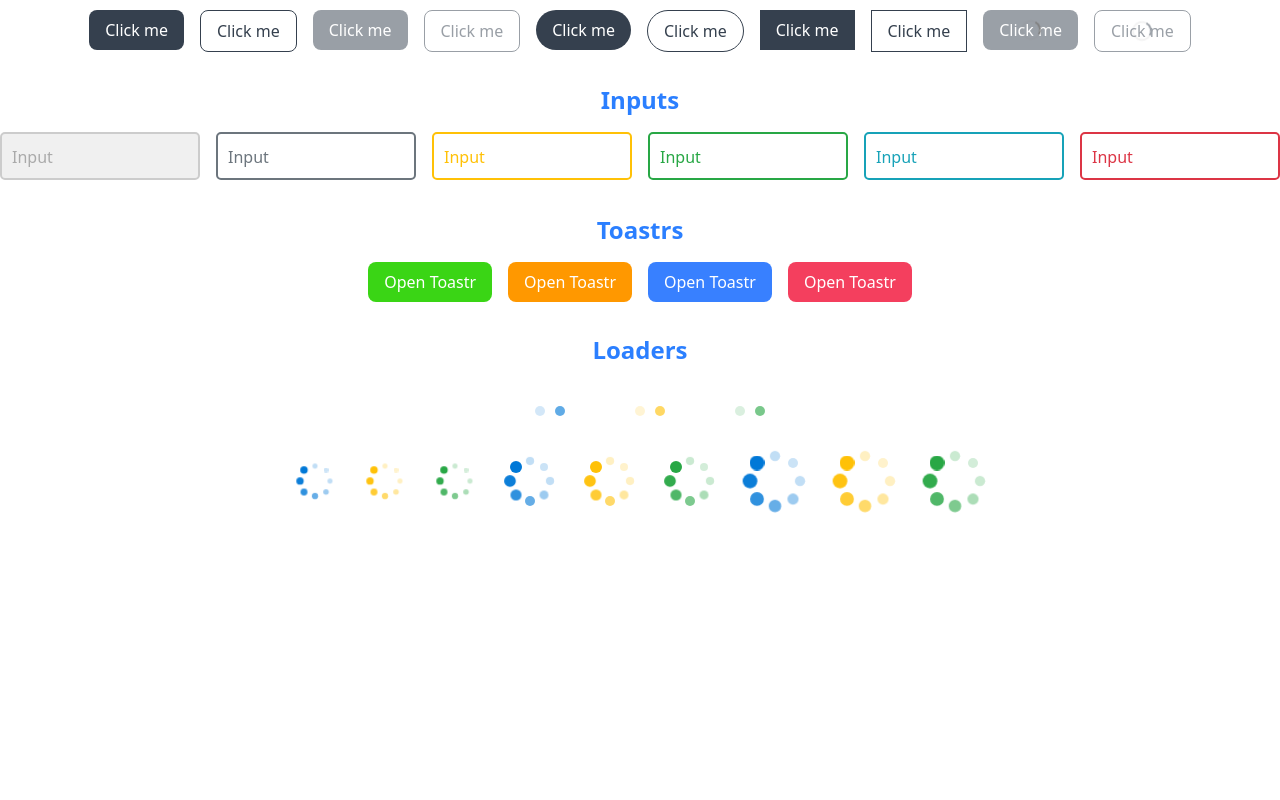
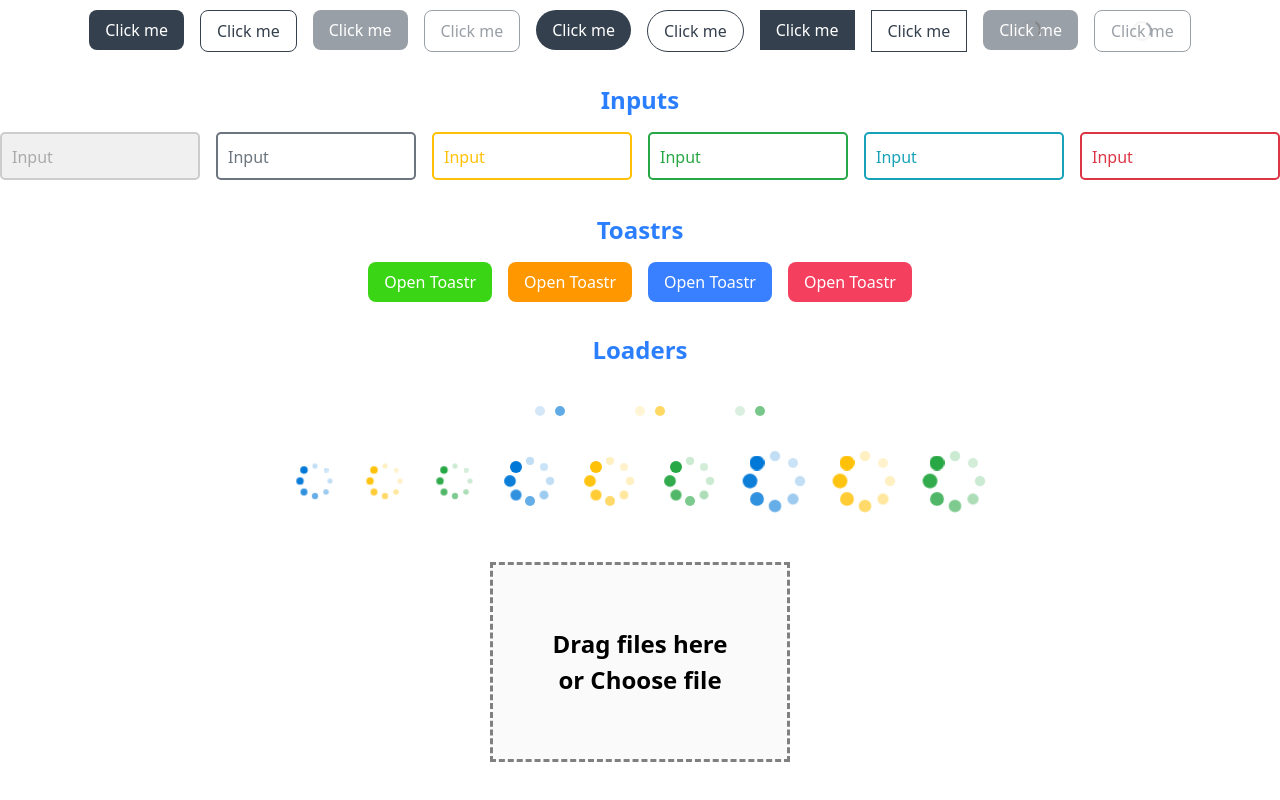
Before and after one commit to superdevp/custom-components, an Angular app: page / in a window 1280 px wide. Shown: the part 344-1144 px from the top of the page. Before the commit the page ends 856 px from the top, so only its background shows below. Built offline with nearby package versions, Linux system fonts and the light colour scheme.

Commit message:
a img-upload

```diff
--- /dev/null
+++ b/src/app/pages/components/img-uploader/img-uploader.component.html
@@ -0,0 +1,3 @@
+<div class="flex justify-center items-center p-10">
+  <u-img-uploader></u-img-uploader>
+</div>
--- /dev/null
+++ b/src/app/pages/components/img-uploader/img-uploader.component.ts
@@ -0,0 +1,12 @@
+import { Component } from '@angular/core';
+import { ImageUploaderComponent } from '../../../shared/components/img-uploader/img-uploader.component';
+
+@Component({
+  selector: 'app-img-uploader',
+  imports: [ImageUploaderComponent],
+  templateUrl: './img-uploader.component.html',
+  styleUrl: './img-uploader.component.scss'
+})
+export class ImgUploaderComponent {
+
+}
--- a/src/app/pages/main/main.component.html
+++ b/src/app/pages/main/main.component.html
@@ -3,4 +3,5 @@
   <app-inputs></app-inputs>
   <app-toastr></app-toastr>
   <app-loaders></app-loaders>
+  <app-img-uploader></app-img-uploader>
 </div>
--- a/src/app/pages/main/main.component.ts
+++ b/src/app/pages/main/main.component.ts
@@ -3,10 +3,11 @@ import { ButtonsComponent } from "../components/buttons/buttons.component";
 import { InputsComponent } from "../components/inputs/inputs.component";
 import { ToastrComponent } from "../components/toastr/toastr.component";
 import { LoadersComponent } from "../components/loaders/loaders.component";
+import { ImgUploaderComponent } from "../components/img-uploader/img-uploader.component";
 
 @Component({
   selector: 'app-main',
-  imports: [ButtonsComponent, InputsComponent, ToastrComponent, LoadersComponent],
+  imports: [ButtonsComponent, InputsComponent, ToastrComponent, LoadersComponent, ImgUploaderComponent],
   templateUrl: './main.component.html',
   styleUrl: './main.component.scss'
 })
--- /dev/null
+++ b/src/app/shared/components/img-uploader/img-uploader.component.html
@@ -0,0 +1,18 @@
+<div>
+  <div class="input-file">
+    <p>Drag files here</p>
+    <p>or Choose file</p>
+    <input type="file" name="image-uploader" id="image-uploader" [(ngModel)]="inputFiles" (change)="chooseFile($event)" accept="image/png, image/jpeg, image/gif">
+  </div>
+
+  <div class="file-viewer">
+    @if (files) {
+      @for (image of imgURLS; let i = $index; track i) {
+        <div class="file-item">
+          <button class="close" (click)="removeObject(i)">X</button>
+          <img [src]="image" alt="Image {{i + 1}}">
+        </div>
+      }
+    }
+  </div>
+</div>
--- /dev/null
+++ b/src/app/shared/components/img-uploader/img-uploader.component.scss
@@ -0,0 +1,60 @@
+.input-file {
+  position: relative;
+  width: 300px;
+  height: 200px;
+  display: flex;
+  flex-direction: column;
+  justify-content: center;
+  align-items: center;
+  border: 3px dashed gray;
+  font-weight: bold;
+  font-size: 24px;
+  background-color: rgb(250, 250, 250);
+  place-self: center;
+
+  input[type=file] {
+    opacity: 0;
+    position: absolute;
+    left: 0;
+    right: 0;
+    top: 0;
+    bottom: 0;
+  }
+}
+
+.file-viewer {
+  display: flex;
+  gap: 20px;
+  margin-top: 20px;
+
+  .file-item {
+    position: relative;
+    width: 300px;
+    align-items: center;
+    display: flex;
+    border: 1px solid #818181;
+    border-radius: 10px;
+
+    .close {
+      position: absolute;
+      right: 10px;
+      top: 10px;
+      width: 32px;
+      height: 32px;
+      border-radius: 50%;
+      background-color: #818181;
+      font-weight: bold;
+      color: white;
+
+      &:hover {
+        background-color: #6d6d6d;
+      }
+
+      &:active {
+        background-color: #818181;
+        transform: scale(1.1);
+      }
+    }
+  }
+
+}
--- /dev/null
+++ b/src/app/shared/components/img-uploader/img-uploader.component.ts
@@ -0,0 +1,38 @@
+import { ChangeDetectorRef, Component, inject } from '@angular/core';
+import { FormsModule } from '@angular/forms'
+
+@Component({
+  selector: 'u-img-uploader',
+  imports: [ FormsModule ],
+  templateUrl: './img-uploader.component.html',
+  styleUrl: './img-uploader.component.scss'
+})
+export class ImageUploaderComponent {
+  files: Array<File> = [];
+  inputFiles: any;
+
+  imgURLS: Array<string> = [];
+
+  private cdRef = inject(ChangeDetectorRef);
+
+  chooseFile(event: any) {
+    if(event.target) {
+      const input = event.target as HTMLInputElement;
+      if (input && input.files && input.files[0]) {
+        this.files.push(input.files[0]);
+        this.imgURLS.push(this.createURL(input.files[0]));
+        this.inputFiles = '';
+        this.cdRef.detectChanges();
+      }
+    }
+  }
+
+  createURL(file: File) {
+    return URL.createObjectURL(file);
+  }
+
+  removeObject(index: number) {
+    this.files.splice(index, 1);
+    this.imgURLS.splice(index, 1);
+  }
+}
```
Also changed, not shown: src/app/pages/components/img-uploader/img-uploader.component.scss (added).
